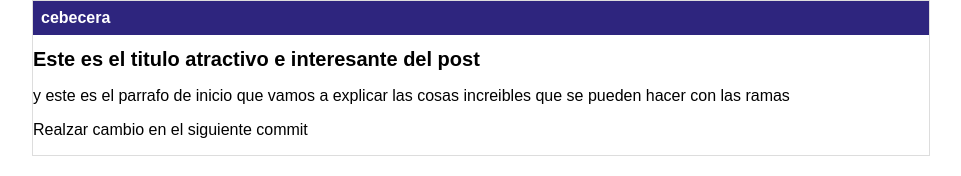
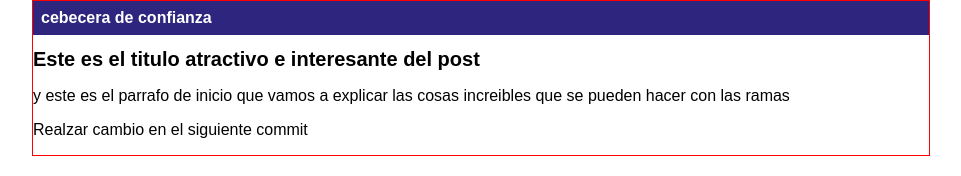
Before and after one commit to Henrivalt/HyperBlog, a plain HTML site: page index.html in a window 1280 px wide. Shown: the whole page, without its empty margins (159-1120 px from the left). Drawn offline with Linux system fonts and the light colour scheme.

Commit message:
Modificacion HR

```diff
--- a/css/estilos.css
+++ b/css/estilos.css
@@ -10,7 +10,7 @@ body{
     width:70%;
     padding:0;
     text-align:left;
-    border:1px solid #DDD;
+    border:1px solid Red;
     margin:0 auto;
 }
 #container h1{
--- a/index.html
+++ b/index.html
@@ -10,7 +10,7 @@
 <body>
     <div id="container">
         <div id="cabecera">
-            cebecera
+            cebecera de confianza
         </div>
         <div id="post">
             <h1>Este es el titulo atractivo e interesante del post</h1>
```
